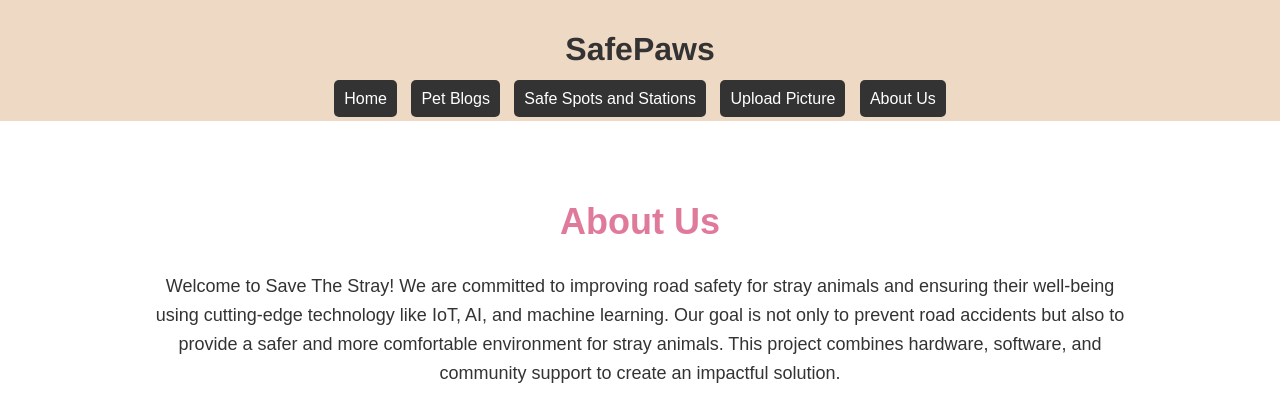
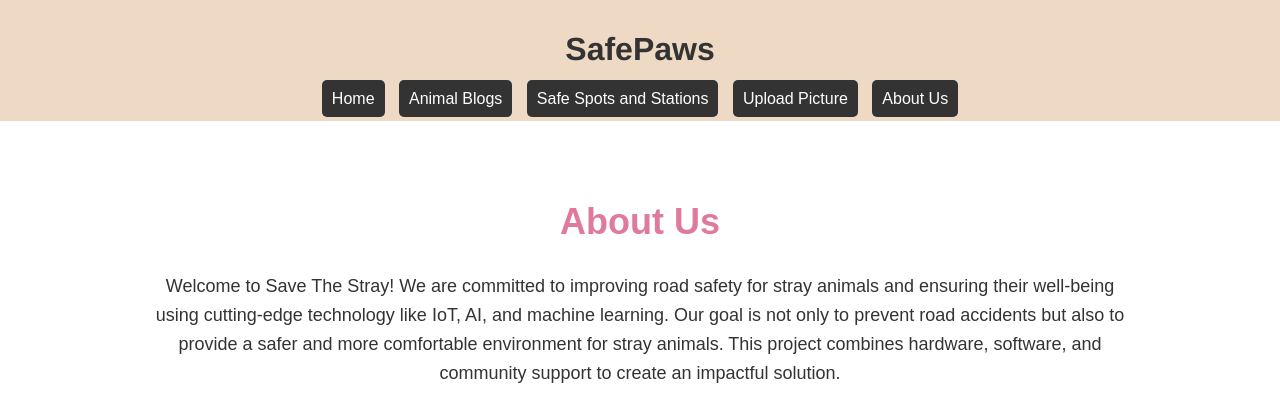
Before and after one commit to arushi-vaidya/SafePaws, a Flask app: page /about in a window 1280 px wide. Shown: the top 420 px of the page. Run offline with Flask 3, Linux system fonts and the light colour scheme.

Commit message:
Update base.html

```diff
--- a/web_app/templates/base.html
+++ b/web_app/templates/base.html
@@ -10,7 +10,7 @@
         <h1 class="logo">SafePaws</h1>
         <nav>
             <a href="{{ url_for('home') }}">Home</a>
-            <a href="{{ url_for('pet_blogs') }}">Pet Blogs</a>
+            <a href="{{ url_for('pet_blogs') }}">Animal Blogs</a>
             <a href="{{ url_for('feeding_stations') }}">Safe Spots and Stations</a>
             <a href="{{ url_for('upload_picture') }}">Upload Picture</a>
             <a href="{{ url_for('about') }}">About Us</a>
```
